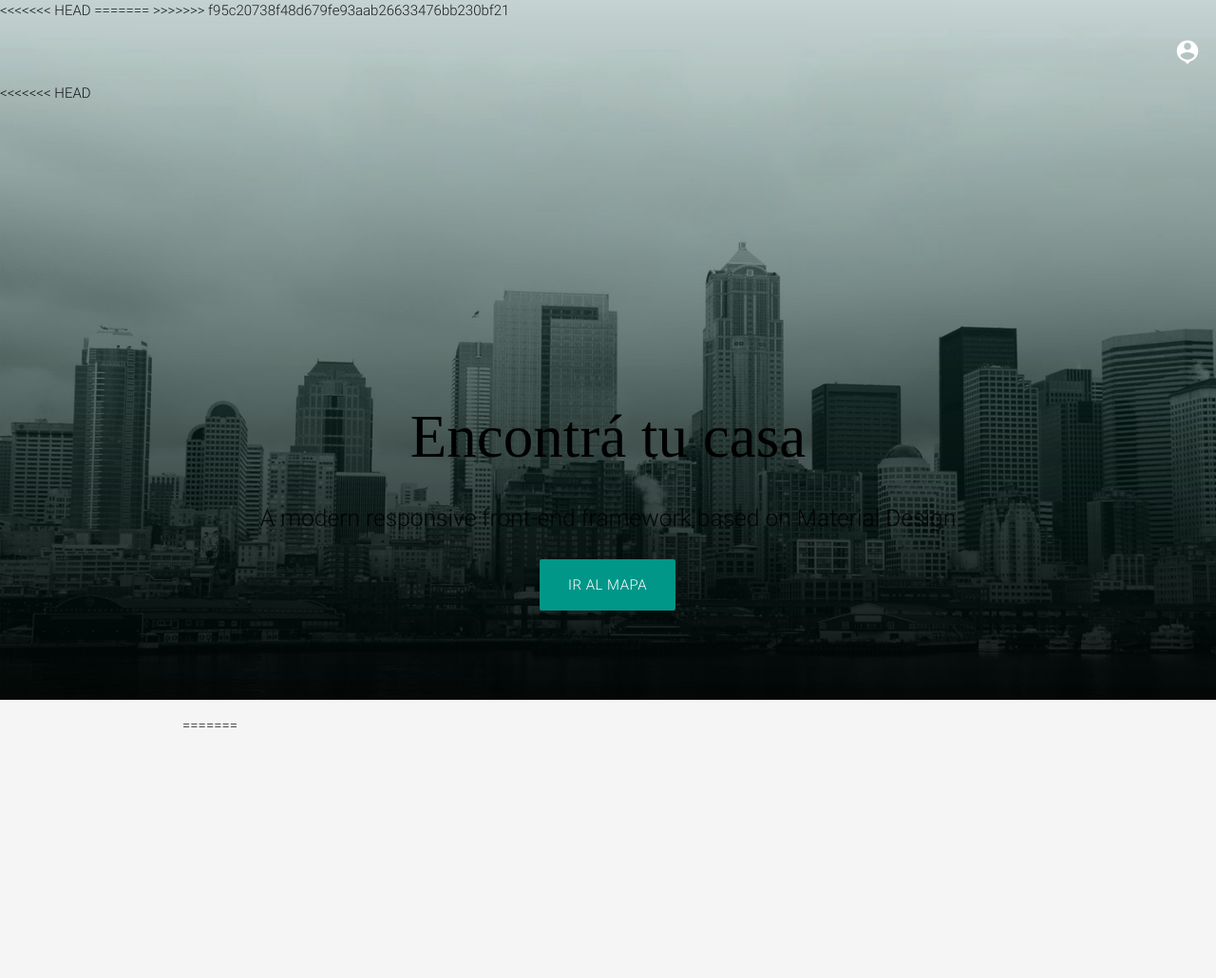
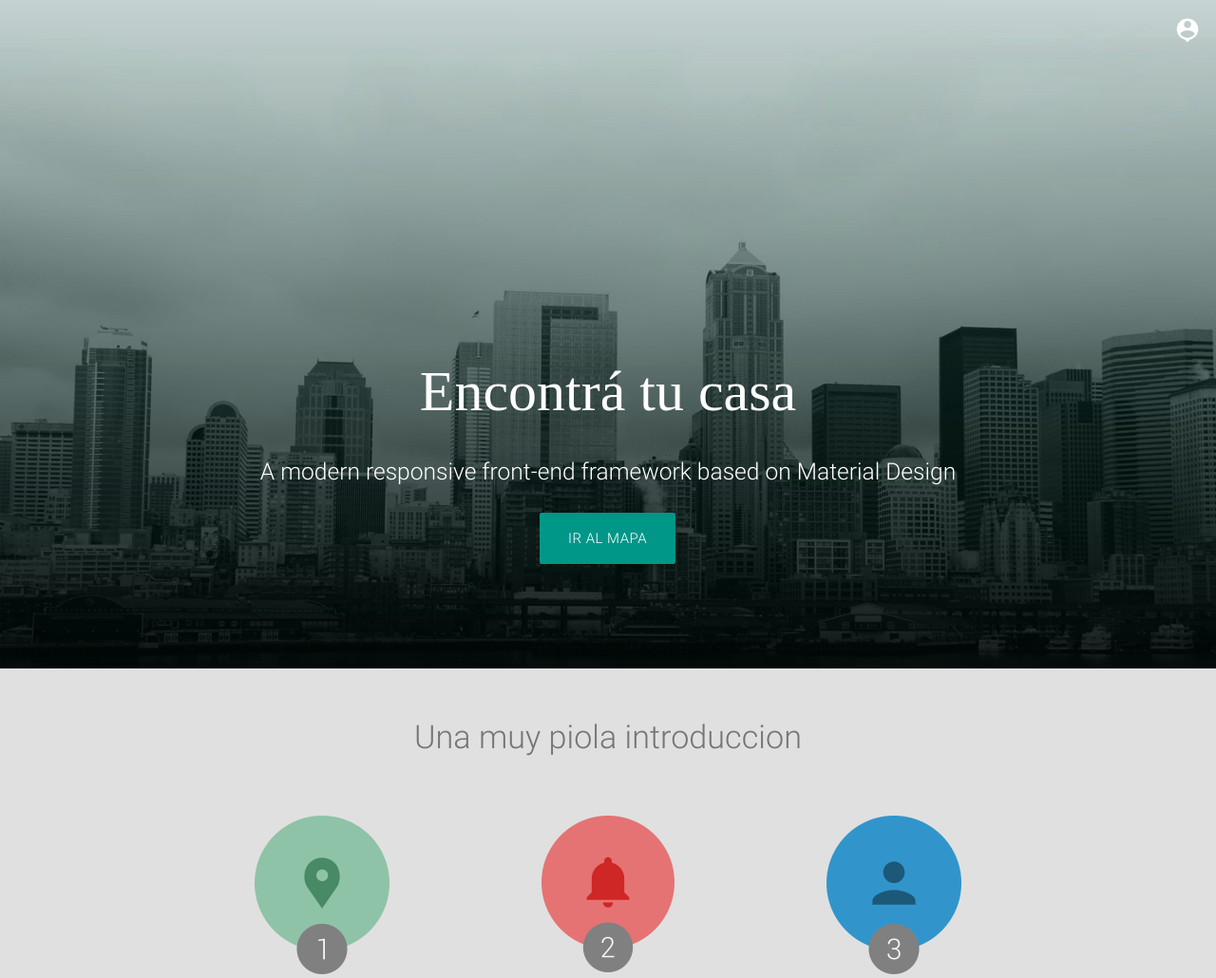
Before and after one commit to ProyectoInmobiliaria/Proyecto, a Django app: template inmobiliaria/inmobili/templates/nav.html in a window 1280 px wide. Shown: the top 1030 px of the page at 95% size. Run offline with Django 3.2, Linux system fonts and the light colour scheme; the template is opened without the code that fills it, so the values that code supplies are empty; some libraries are stand-ins or nearby versions.

Commit message:
Add files via upload

```diff
--- a/inmobiliaria/inmobili/templates/index.html
+++ b/inmobiliaria/inmobili/templates/index.html
@@ -4,7 +4,6 @@
 <html>
 
     <head>
-<<<<<<< HEAD
     <link href="http://fonts.googleapis.com/icon?family=Material+Icons" rel="stylesheet">
     <link type="text/css" rel="stylesheet" href="{% static 'css/materialize.min.css' %}" media="screen,projection" />
     <link rel="stylesheet" href="{% static 'css/flickity.css' %}" media="screen">
@@ -13,8 +12,10 @@
     <script src="{% static 'js/flickity.pkgd.min.js' %}"></script>
     <style>
         body {
-                background-color: #EEEEEE;
+            background-color: #F5F5F5;
             font-family: Roboto-light;
+            background-image: url("{% static 'fondo.png' %}");
+            background-repeat: repeat-x;
         }
 
         .gallery {
@@ -67,72 +68,6 @@
             -webkit-transition: opacity 0.25s;
         }
     </style>
-=======
-    <link href="http://fonts.googleapis.com/icon?family=Material+Icons" rel="stylesheet">
-    <link type="text/css" rel="stylesheet" href="{% static 'css/materialize.min.css' %}" media="screen,projection" />
-    <link rel="stylesheet" href="{% static 'css/flickity.css' %}" media="screen">
-    <script type="text/javascript" src="https://code.jquery.com/jquery-2.1.1.min.js"></script>
-    <script type="text/javascript" src="{% static 'js/materialize.min.js' %}"></script>
-    <script src="{% static 'js/flickity.pkgd.min.js' %}"></script>
-    <style>
-        body {
-            background-color: #F5F5F5;
-            font-family: Roboto-light;
-            background-image: url("{% static 'fondo.png' %}");
-            background-repeat: no-repeat;
-        }
-
-        .gallery {
-            background: #FAFAFA;
-        }
-
-        .gallery-cell {
-            width: 66%;
-            height: 30em;
-            background: #8C8;
-            counter-increment: gallery-cell;
-        }
-
-        .gallery-cell:before {
-            display: block;
-            text-align: center;
-            content: counter(gallery-cell);
-            line-height: 400px;
-            font-size: 80px;
-            color: #ffffff;
-        }
-
-        .img-wrap {
-            height: 384px;
-            overflow: hidden;
-            position: relative;
-            width: 600px;
-        }
-
-        .img-overlay {
-            background-color: #000;
-            bottom: 0;
-            color: #fff;
-            opacity: 0;
-            filter: alpha(opacity=0);
-            position: absolute;
-            width: 100%;
-        }
-
-        .img-overlay h4,
-        .img-overlay p {
-            padding: 0 1%;
-        }
-
-        .img-wrap:hover .img-overlay {
-            opacity: 0.75;
-            filter: alpha(opacity=75);
-            transition: opacity 0.25s;
-            -moz-transition: opacity 0.25s;
-            -webkit-transition: opacity 0.25s;
-        }
-    </style>
->>>>>>> f95c20738f48d679fe93aab26633476bb230bf21
 
         <script>
             $(document).ready(function() {
@@ -152,36 +87,23 @@
             {% block nav %}
             {% endblock %}
         </div>
-<<<<<<< HEAD
-        <div class="section no-pad-bot" id="index-banner">
-            <div class="container">
-                <br><br><br><br><br><br><br><br><br><br><br><br>
-                <h1 class="header center" style="color:#000; font-family:Roboto-regular;">Encontrá tu casa</h1>
+    <div class="section no-pad-bot" id="index-banner" style="background-image:#FFFFFF;">
+        <div class="container" style="background-image:#FFFFFF;">
+            <div style="padding-top:30%;">
+            <h1 class="header center" style="color:#FFF; font-family:Roboto-regular; font-size:4em;">Encontrá tu casa</h1>
             <div class="row center">
-                    <h5 class="header col s12 light ">A modern responsive front-end framework based on Material Design</h5>
+                <h5 class="header col s12 light white-text hide-on-small-only">A modern responsive front-end framework based on Material Design</h5>
             </div>
             <div class="row center">
                 <a href="{% url 'index:mapa' %}" id="download-button" class="btn-large waves-effect waves-light" style="background-color:#009688">Ir al mapa</a>
+            </div>
             </div>
             <br>
             <br>
             <br>
             <br>
-=======
-    <div class="section no-pad-bot" id="index-banner" style="background-image:#FFFFFF;">
-        <div class="container" style="background-image:#FFFFFF;">
-            <br><br><br><br><br><br><br><br><br><br><br><br>
-            <h1 class="header center" style="color:#FFF; font-family:Roboto-regular;">Encontrá tu casa</h1>
-            <div class="row center">
-                <h5 class="header col s12 light white-text">A modern responsive front-end framework based on Material Design</h5>
-            </div>
-            <div class="row center">
-                <a href="{% url 'index:mapa' %}" id="download-button" class="btn-large waves-effect waves-light" style="background-color:#009688">Ir al mapa</a>
->>>>>>> f95c20738f48d679fe93aab26633476bb230bf21
         </div>
     </div>
-<<<<<<< HEAD
-
 
     <div class="row grey lighten-2">
         <div class="col s12 ">
@@ -198,24 +120,6 @@
                                 <h5 class="center">Speeds up development</h5>
                                 <p class="light">We did most of the heavy lifting for you to provide a default stylings that incorporate our custom components. Additionally, we refined animations and transitions to provide a smoother experience for developers.</p>
                             </div>
-=======
-    </div>
-
-    <div class="row grey lighten-2">
-        <div class="col s12 ">
-            <div class="container grey lighten-2">
-                <div class="section">
-                    <span id="staggered-test"></span><br>
-                    <h4 class="center" style="color:#757575">Una muy piola introduccion</h4><br>
-
-                    <!--   Icon Section   -->
-                    <div class="row"  style="color:#757575">
-                        <div class="col s12 m4">
-                            <div class="icon-block">
-                                <h2 class="center light-blue-text"><img src="{% static 'pres1.png' %}"></h2>
-                                <h5 class="center">Speeds up development</h5>
-                                <p class="light">We did most of the heavy lifting for you to provide a default stylings that incorporate our custom components. Additionally, we refined animations and transitions to provide a smoother experience for developers.</p>
->>>>>>> f95c20738f48d679fe93aab26633476bb230bf21
                         </div>
 
                         <div class="col s12 m4">
@@ -300,12 +204,11 @@
                     <p class="grey-text text-lighten-4">You can use rows and columns here to organize your footer content.</p>
                 </div>
                 <div class="col l4 s12">
-                        <h5 class="white-text">Links Kilidin</h5>
+                    <h5 class="white-text">Terceros</h5>
                     <ul>
-                            <li><a class="grey-text text-lighten-3 center" href="#">Link 1</a></li>
-                            <li><a class="grey-text text-lighten-3 center" href="#">Link 2</a></li>
-                            <li><a class="grey-text text-lighten-3" href="#">Link 3</a></li>
-                            <li><a class="grey-text text-lighten-3" href="#">Link 4</a></li>
+                        <li><a class="grey-text text-lighten-3" href="http://materializecss.com/">Materialize</a></li>
+                        <li><a class="grey-text text-lighten-3 center" href="http://www.flaticon.com/">Flat Icon</a></li>
+                        <li><a class="grey-text text-lighten-3 center" href="http://www.flaticon.com/">Free Pik</a></li>
                     </ul>
                 </div>
                 <div class="col l4 s12">
@@ -316,7 +219,7 @@
         </div>
         <div class="footer-copyright grey darken-4">
             <div class="container center">
-                    © 2014 Copyright Text
+                © No Copyright Text
             </div>
         </div>
     </footer>
```
Lines whose indentation alone changed are shown as unchanged.
